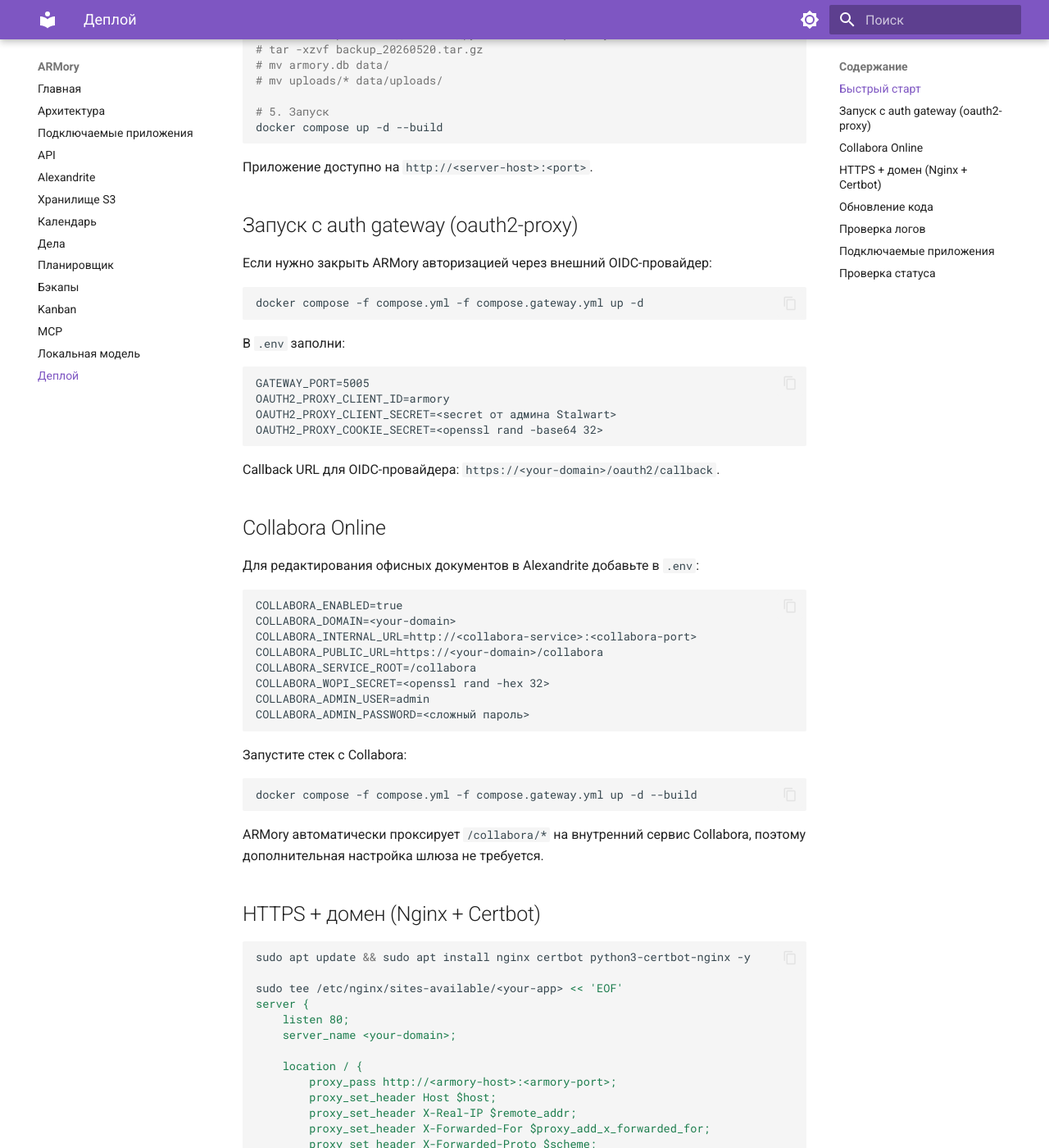
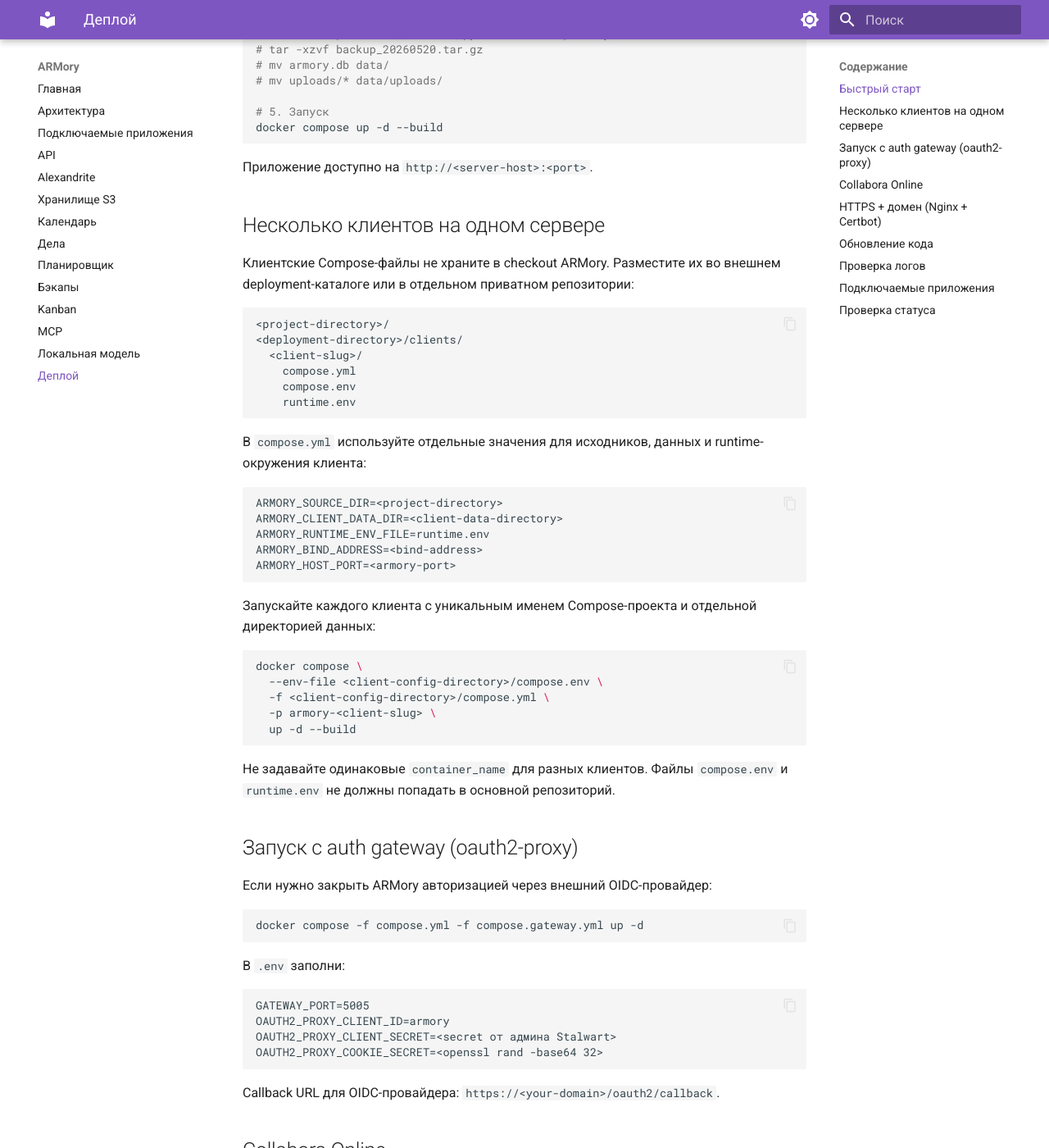
Before and after one commit to ZeroCreator/ARMory, an MkDocs documentation site: the page built from docs/deployment.md, in a window 1280 px wide and 1400 px high, scrolled down 915 px. Shown: the whole window at 82% size. Built offline with MkDocs 1.6.1 and Material for MkDocs 9.7.7, drawn with Linux system fonts in a browser that asks for light colours.

Commit message:
Remove PocketBase remnants and externalize client deployment

````diff
--- a/docs/deployment.md
+++ b/docs/deployment.md
@@ -52,6 +52,45 @@ docker compose up -d --build
 ```
 
 Приложение доступно на `http://<server-host>:<port>`.
+
+## Несколько клиентов на одном сервере
+
+Клиентские Compose-файлы не храните в checkout ARMory. Разместите их во
+внешнем deployment-каталоге или в отдельном приватном репозитории:
+
+```text
+<project-directory>/
+<deployment-directory>/clients/
+  <client-slug>/
+    compose.yml
+    compose.env
+    runtime.env
+```
+
+В `compose.yml` используйте отдельные значения для исходников, данных и
+runtime-окружения клиента:
+
+```env
+ARMORY_SOURCE_DIR=<project-directory>
+ARMORY_CLIENT_DATA_DIR=<client-data-directory>
+ARMORY_RUNTIME_ENV_FILE=runtime.env
+ARMORY_BIND_ADDRESS=<bind-address>
+ARMORY_HOST_PORT=<armory-port>
+```
+
+Запускайте каждого клиента с уникальным именем Compose-проекта и отдельной
+директорией данных:
+
+```bash
+docker compose \
+  --env-file <client-config-directory>/compose.env \
+  -f <client-config-directory>/compose.yml \
+  -p armory-<client-slug> \
+  up -d --build
+```
+
+Не задавайте одинаковые `container_name` для разных клиентов. Файлы
+`compose.env` и `runtime.env` не должны попадать в основной репозиторий.
 
 ## Запуск с auth gateway (oauth2-proxy)
 
````
Also changed, not shown: compose.armory-viahom.yml (deleted, +0 -45 lines), docs/applications.md (+1 -1 lines), 2 other files.
